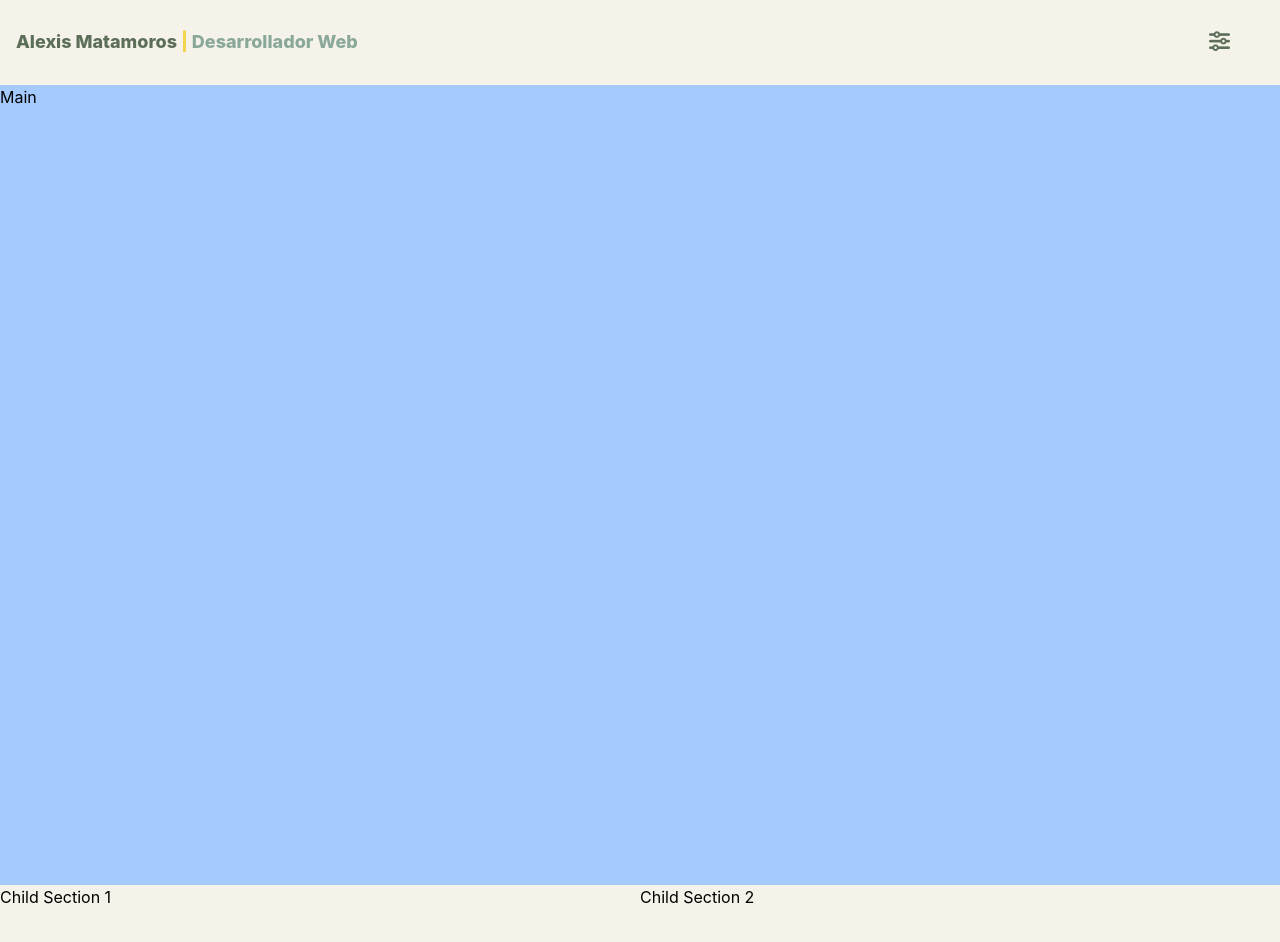
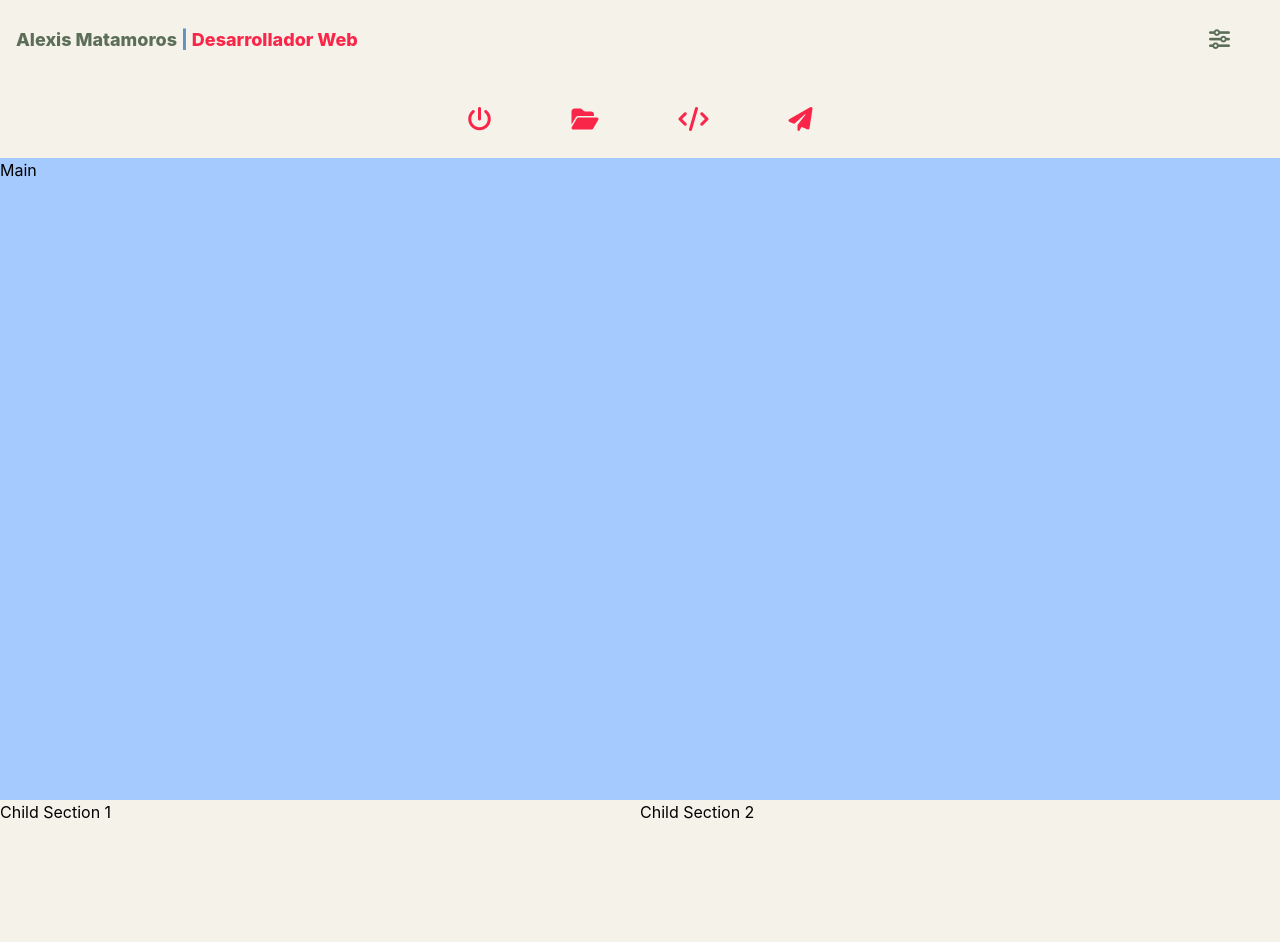
Before and after one commit to AEMatamoros/PorfolioV2, a React (Vite) app: page / in a window 1280 px wide. Shown: the top 942 px of the page. Built offline with nearby package versions, Linux system fonts and the light colour scheme.

Commit message:
Updated color schemas

```diff
--- a/src/main.scss
+++ b/src/main.scss
@@ -17,9 +17,8 @@ html{
   position: sticky;
   top: 0;
   display: grid;
-  grid-template-areas:
-      "main-main main-main main-main main-main main-main main-main main-main main-main main-main main-main main-main main-main"
-      "main-main main-main main-main main-main main-main main-main main-main main-main main-main main-main main-main main-main"
+  grid-template-areas:  "main-header main-header main-header main-header main-header main-header main-header main-header main-header main-header main-header main-header"
+                        "main-aside main-aside main-aside main-aside main-aside main-aside main-aside main-aside main-aside main-aside main-aside main-aside"
                         "main-main main-main main-main main-main main-main main-main main-main main-main main-main main-main main-main main-main"
                         "main-main main-main main-main main-main main-main main-main main-main main-main main-main main-main main-main main-main"
                         "main-main main-main main-main main-main main-main main-main main-main main-main main-main main-main main-main main-main"
@@ -41,7 +40,6 @@ html{
   align-items: center;
   justify-content: space-evenly;
   padding: 1rem;
-  z-index: 1;
 }
 
 .header-begin{
@@ -80,7 +78,7 @@ html{
   .child-section{
     position: relative;
     width: 50%;
-    height: 400vh;
+    height: 100vh;
   }
 
   .main-footer{
--- a/src/views/App.tsx
+++ b/src/views/App.tsx
@@ -15,15 +15,15 @@ export default function App() {
 
   return (
     <div ref={wrapperRef}>
-      <Header
-        handleTheme={handleTheme}
-        currentTheme={currentTheme}
-        texts={texts}
-        handleLanguaje={handleLanguaje}
-      />
       <div className="wrapper">
         <section className="firstSection full-wh">
-          {/* <Aside /> */}
+          <Header
+            handleTheme={handleTheme}
+            currentTheme={currentTheme}
+            texts={texts}
+            handleLanguaje={handleLanguaje}
+          />
+          <Aside />
           <main className="main-main bg-blue-300">Main</main>
         </section>
       </div>
--- a/tailwind.config.cjs
+++ b/tailwind.config.cjs
@@ -13,12 +13,12 @@ module.exports = {
           DEFAULT: "#F4F2E9",
         },
         secondary: {
-          900: "#8AA899",
-          DEFAULT: "#8AA899",
+          900: "#F92649",
+          DEFAULT: "#F92649",
         },
         detail: {
-          900: "#F2D349",
-          DEFAULT: "#F2D349",
+          900: "#6292C4",
+          DEFAULT: "#6292C4",
         },
         fontc: {
           900: "#5C6E58",
```
Lines whose indentation alone changed are shown as unchanged.
